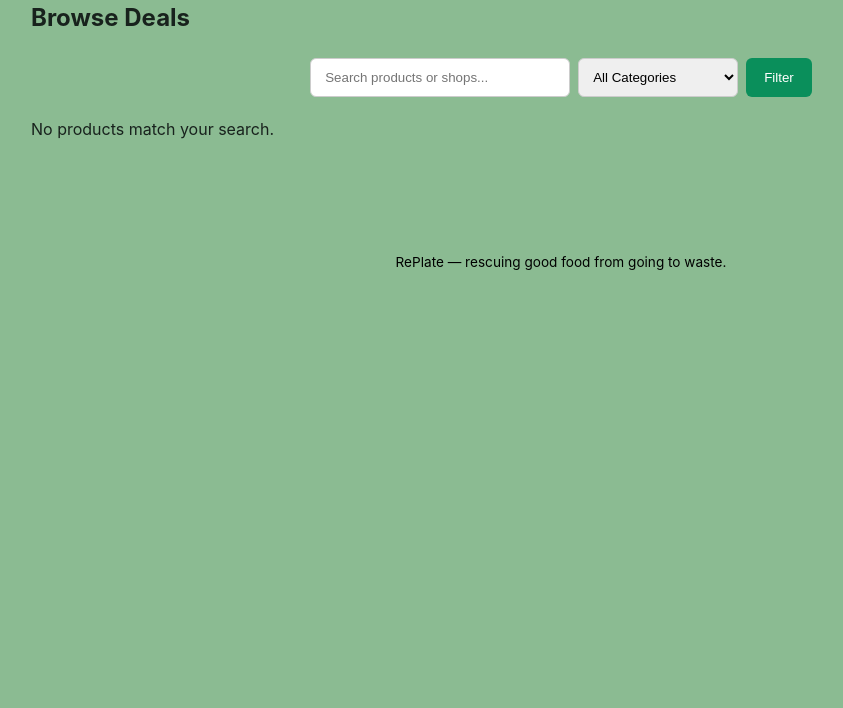
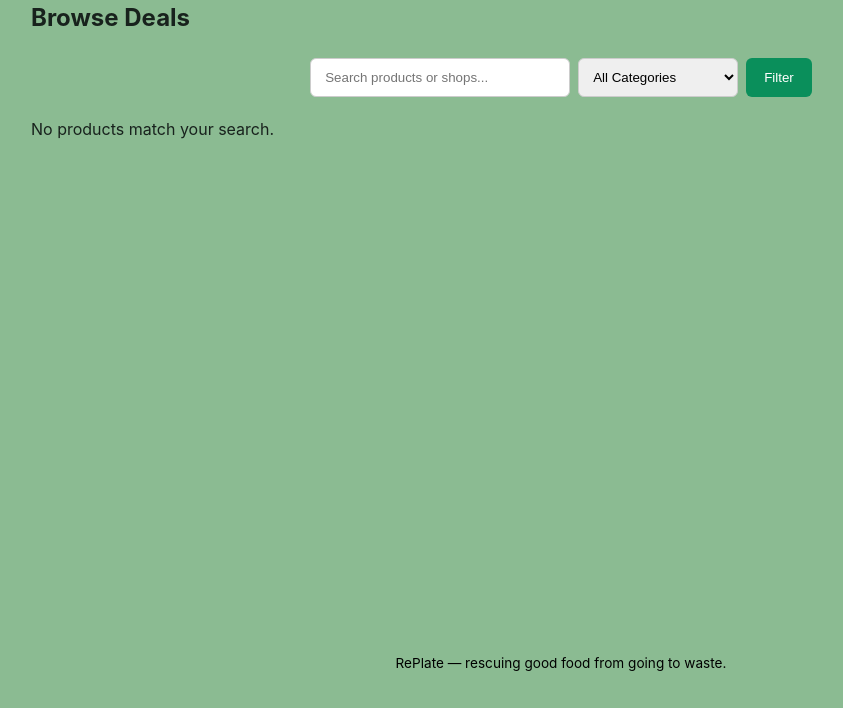
Before and after one commit to Yad-N-yesh/RePlate, a Django app: page /products/ in a window 1280 px wide. Shown: the part 106-814 px from the top of the page, without its empty margins (79-922 px from the left). Before the commit the page ends 376 px from the top, so only its background shows below. Run offline with Django 5.2, Linux system fonts and the light colour scheme; data that the repository does not hold is empty.

Commit message:
footer of browse deals

```diff
--- a/core/templates/core/product_list.html
+++ b/core/templates/core/product_list.html
@@ -1,6 +1,7 @@
 {% extends 'core/base.html' %}
 {% block title %}Browse Deals{% endblock %}
 {% block content %}
+<div class="browse-deals">
 <h2>Browse Deals</h2>
 
 <form method="get" class="search-bar filters">
@@ -42,4 +43,5 @@
 {% else %}
 <p>No products match your search.</p>
 {% endif %}
+</div>
 {% endblock %}
--- a/static/core/css/style.css
+++ b/static/core/css/style.css
@@ -316,3 +316,7 @@ body {
   height: auto;
   border-radius: 12px;
 }
+
+.browse-deals {
+    min-height: 70vh;
+}
```
